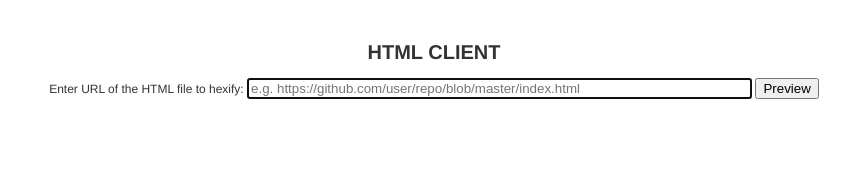
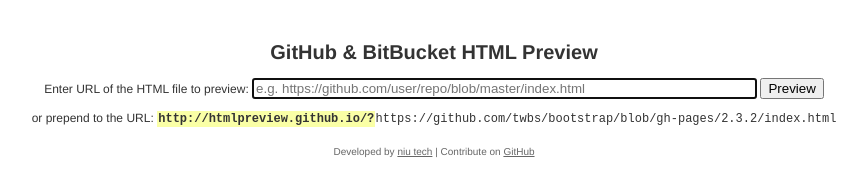
Before and after one commit to pickle69420/fwgfs, a plain HTML site: page gh/index.html in a window 1280 px wide. Shown: the whole page, without its empty margins (206-1071 px from the left). Drawn offline with Linux system fonts and the light colour scheme.

Commit message:
Update index.html

```diff
--- a/gh/index.html
+++ b/gh/index.html
@@ -2,7 +2,7 @@
 <html>
 <head>
 	<meta charset="utf-8">
-	<title>FWGFS</title>
+	<title>GitHub &amp; BitBucket HTML Preview</title>
 	<style>
 	body {
 		font: 12px 'Helvetica Neue', Helvetica, Arial, freesans, clean, sans-serif;
@@ -32,14 +32,18 @@
 	</style>
 </head>
 <body>
-	<form id="previewform" onsubmit="location.href='/?'+this.file.value;return false">
-		<h1>HTML CLIENT</h1>
+	<form id="previewform" onsubmit="location.href='/gh/?'+this.file.value;return false">
+		<h1>GitHub &amp; BitBucket HTML Preview</h1>
 		<p>
-			Enter URL of the HTML file to hexify:
+			Enter URL of the HTML file to preview:
 			<input type="url" id="file" value="" placeholder="e.g. https://github.com/user/repo/blob/master/index.html" size="60" autofocus>
 			<input type="submit" value="Preview">
 		</p>
+		<p>or prepend to the URL: <code><strong>http://htmlpreview.github.io/?</strong>https://github.com/twbs/bootstrap/blob/gh-pages/2.3.2/index.html</code></p>
+		<p id="footer">Developed by <a href="https://github.com/niutech">niu tech</a> | Contribute on <a href="https://github.com/htmlpreview/htmlpreview.github.com">GitHub</a></p>
 	</form>
-	<script src="/htmlpreview.js"></script>
+	<script src="htmlpreview.js"></script>
+<!-- Static App Form Collection Script -->
+<script src="https://static.app/js/static-forms.js" type="text/javascript"></script>
 </body>
 </html>
```
